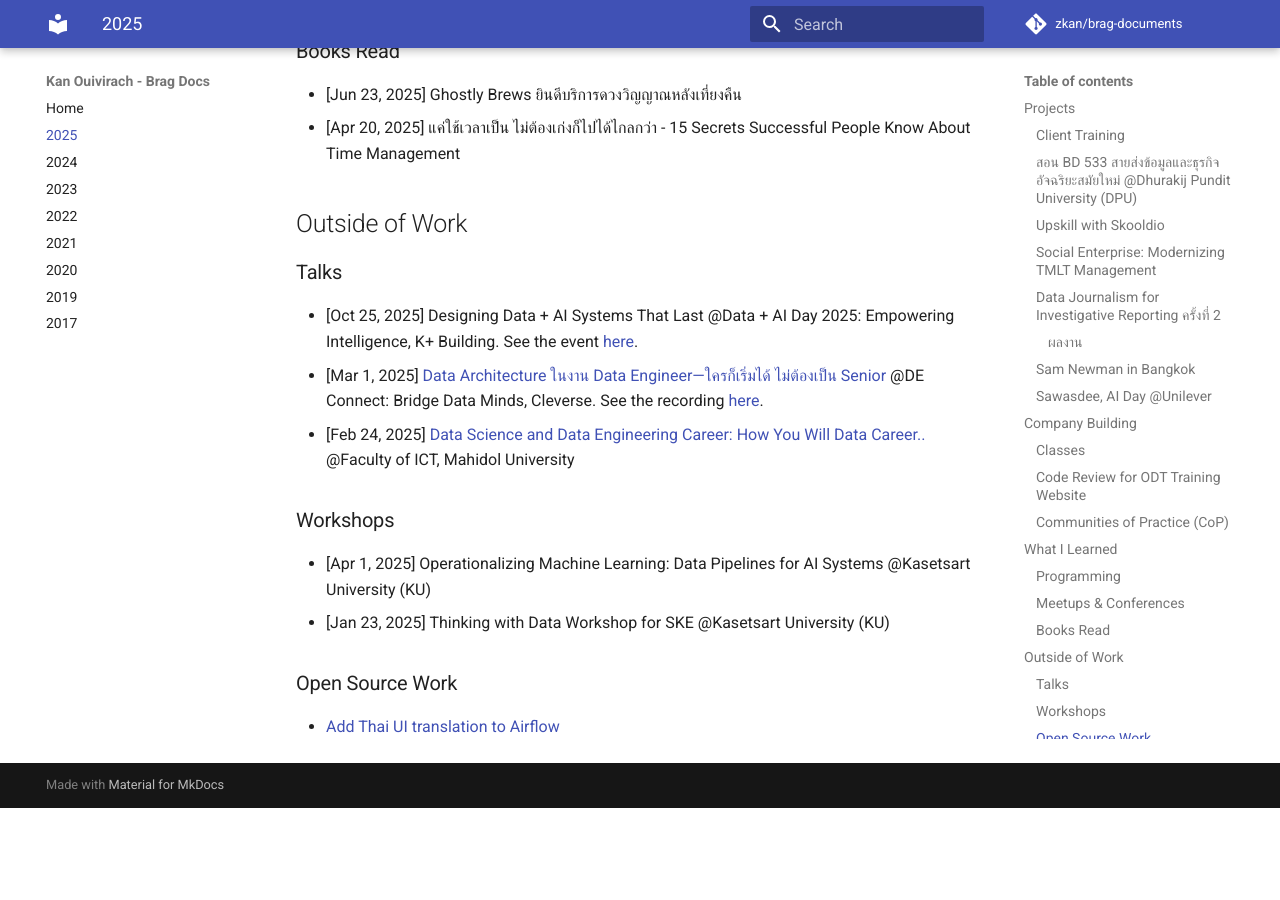
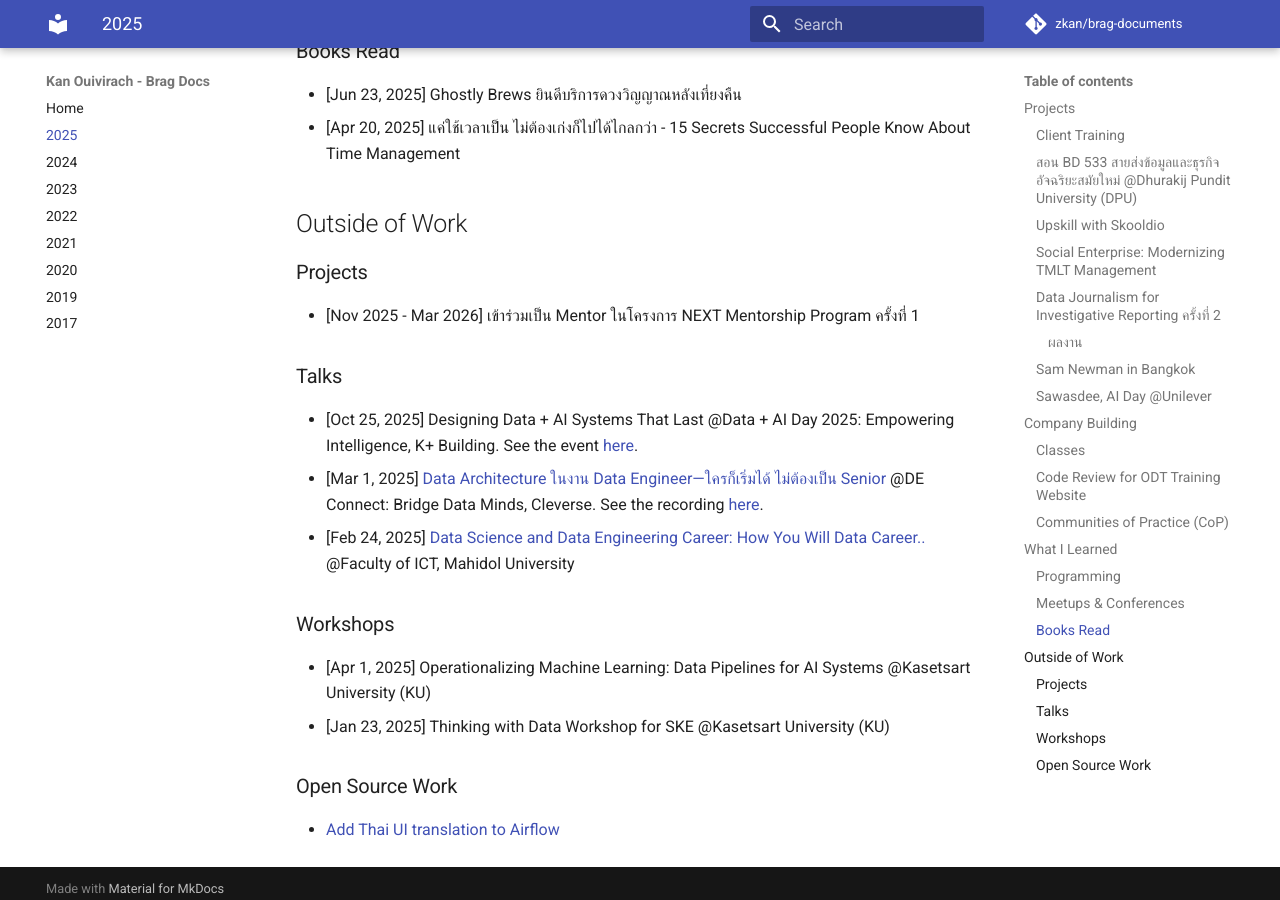
Before and after one commit to zkan/brag-documents, an MkDocs documentation site: the page built from docs/2025.md, in a window 1280 px wide and 900 px high, scrolled down 2807 px. Built offline with MkDocs 1.6.1 and Material for MkDocs 9.7.7, drawn with Linux system fonts in a browser that asks for light colours; comment, search, counter and statistics services are not loaded; before the commit the page ends 3615 px from its top, so only the background shows below that.

Commit message:
Add NEXT program

```diff
--- a/docs/2025.md
+++ b/docs/2025.md
@@ -125,6 +125,10 @@ Know About Time Management
 
 ## Outside of Work
 
+### Projects
+
+* [Nov 2025 - Mar 2026] เข้าร่วมเป็น Mentor ในโครงการ NEXT Mentorship Program ครั้งที่ 1
+
 ### Talks
 
 * [Oct 25, 2025] Designing Data + AI Systems That Last @Data + AI Day 2025:
```
